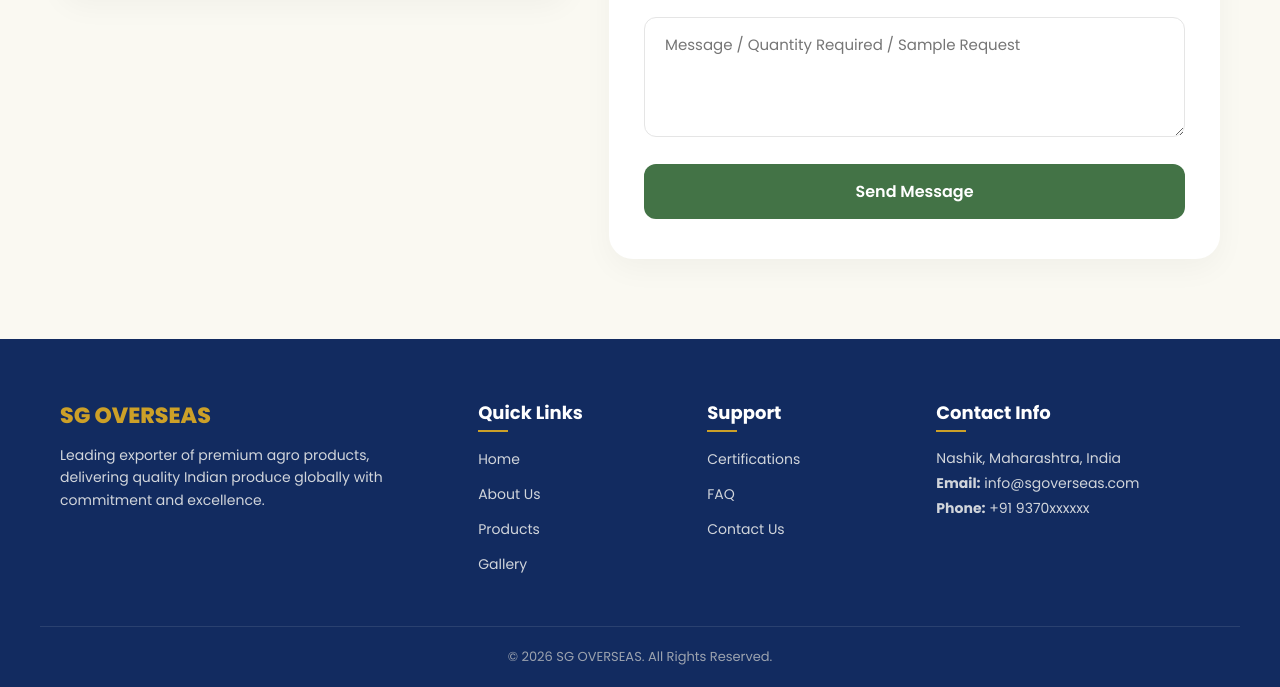
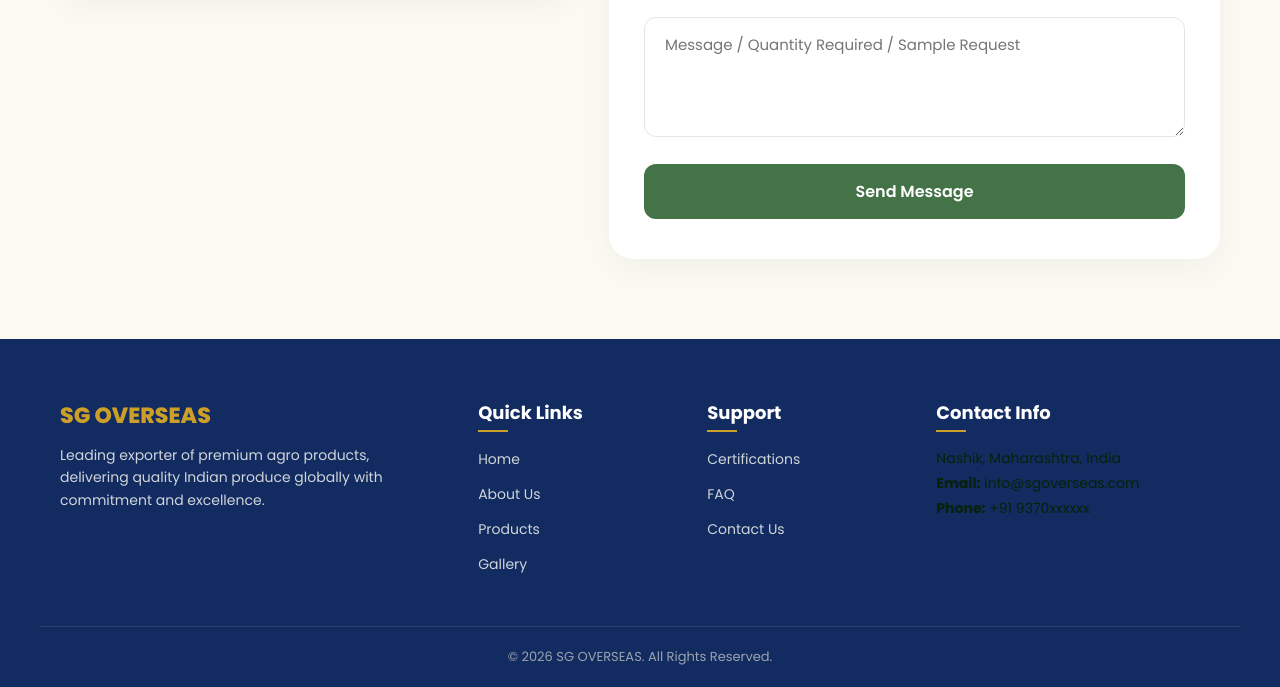
Before and after one commit to sanskar-gholap/sg-overseas, a website: page public/contact.html in a window 1280 px wide. Shown: the part 782-1469 px from the top of the page. Drawn offline with Linux system fonts and the light colour scheme.

Commit message:
Footer changed

```diff
--- a/public/contact.html
+++ b/public/contact.html
@@ -554,7 +554,7 @@
 
             <div class="footer-col">
                 <h4>Contact Info</h4>
-                <p style="font-size: 14px; color: #d1d5db; line-height: 1.8;">
+                <p style="font-size: 14px; color: #072208; line-height: 1.8;">
                     Nashik, Maharashtra, India<br>
                     <strong>Email:</strong> info@sgoverseas.com<br>
                     <strong>Phone:</strong> +91 9370xxxxxx
```
